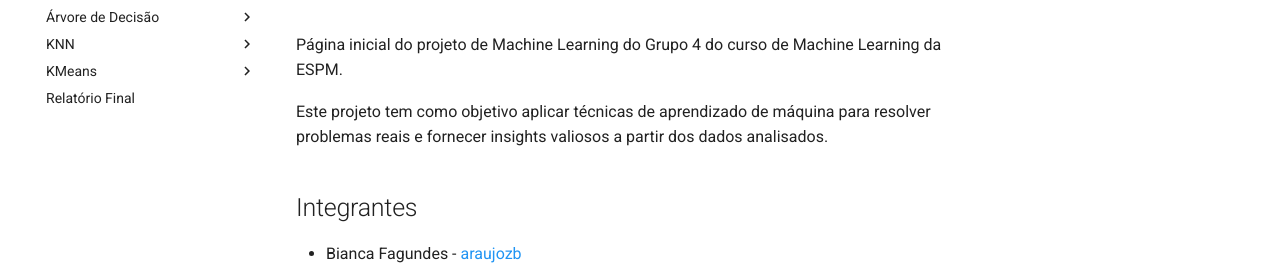
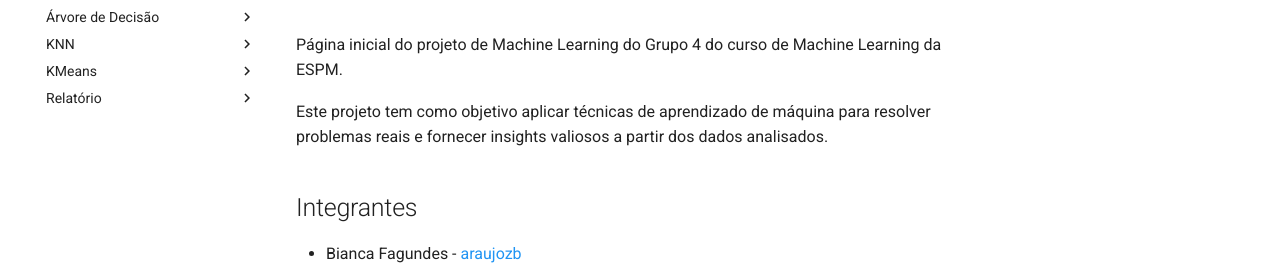
Before and after one commit to mgabriel4/machine-learning-grupo4, an MkDocs documentation site: the page built from docs/index.md, in a window 1280 px wide. Shown: the part 148-427 px from the top of the page. Built offline with MkDocs 1.6.1 and Material for MkDocs 9.7.7, drawn with Linux system fonts in a browser that asks for light colours; comment, search, counter and statistics services are not loaded; some of the changed lines change nothing that is shown.

Commit message:
Atualiza a estrutura de navegação para incluir seções de Relatório Final e Auto Métricas

```diff
--- a/mkdocs.yml
+++ b/mkdocs.yml
@@ -150,4 +150,6 @@
     - 03 - Elbow e Silhouette: ./kmeans/03_elbow_silhouette.md
     - 04 - Treinamento: ./kmeans/04_treinamento.md
     - 05 - Visualização: ./kmeans/05_visualizacao.md
-  - Relatório Final: ./relatorio_final/relatorio_final.md
+  - Relatório:
+    - Relatório Final: ./relatorio_final/relatorio_final.md
+    - Auto Métricas: ./relatorio_final/auto_metricas.md
```
